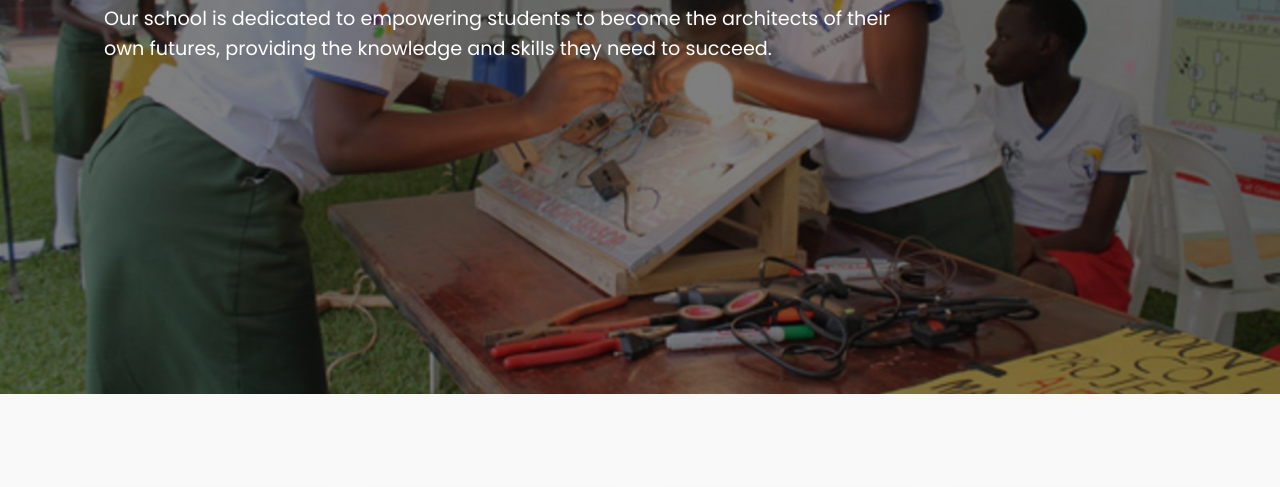
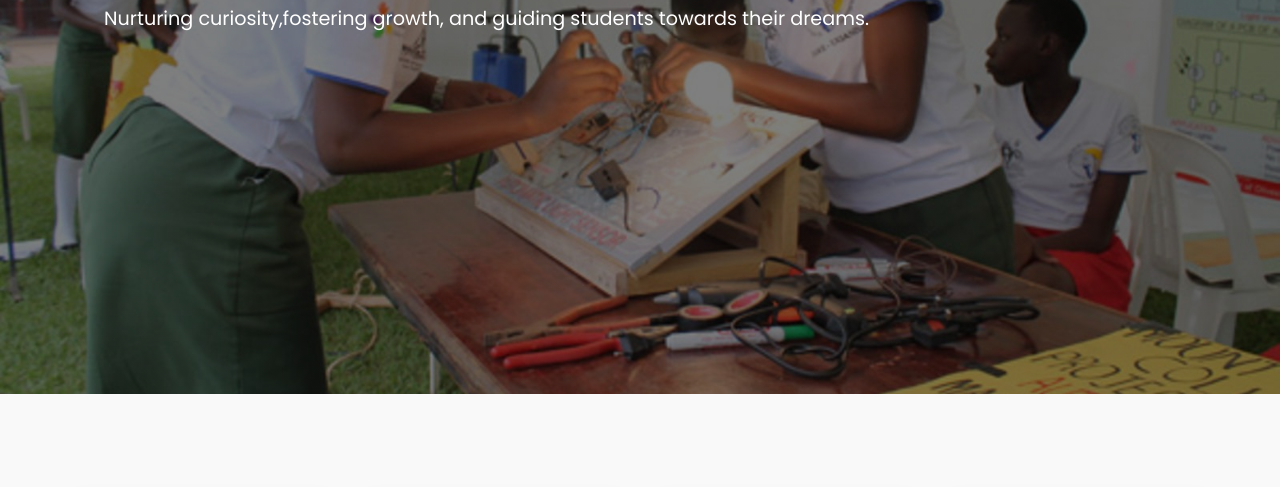
Before and after one commit to AREDO97/PPSS, a plain HTML site: page index.html in a window 1280 px wide. Shown: the part 395-882 px from the top of the page. Drawn offline with nearby package versions, Linux system fonts and the light colour scheme.

Commit message:
Add files via upload

```diff
--- a/index.html
+++ b/index.html
@@ -923,10 +923,7 @@ color: var(--text-light);
     <section class="home-page1 visible">
         <div class="home-content">
             <h4>WELCOME TO <span>PALLISA PROGRESSIVE SECONDARY SCHOOL</span></h4>
-            <p>Our school is dedicated to empowering students to become
-                 the architects of their <br>own futures,
-                providing the
-                knowledge and skills they need to succeed.</p>
+            <p>Nurturing curiosity,fostering growth, and guiding students towards their dreams.</p>
         </div>
     </section>
 
```
